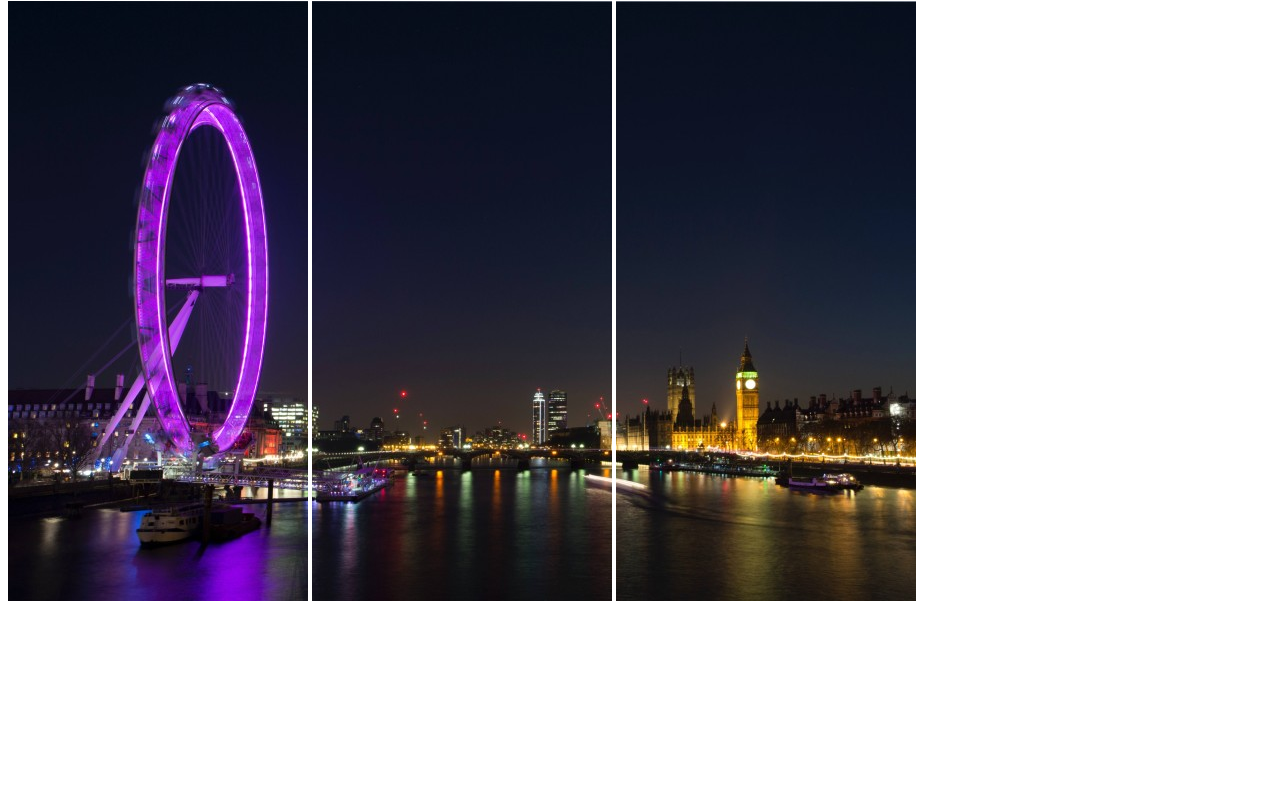
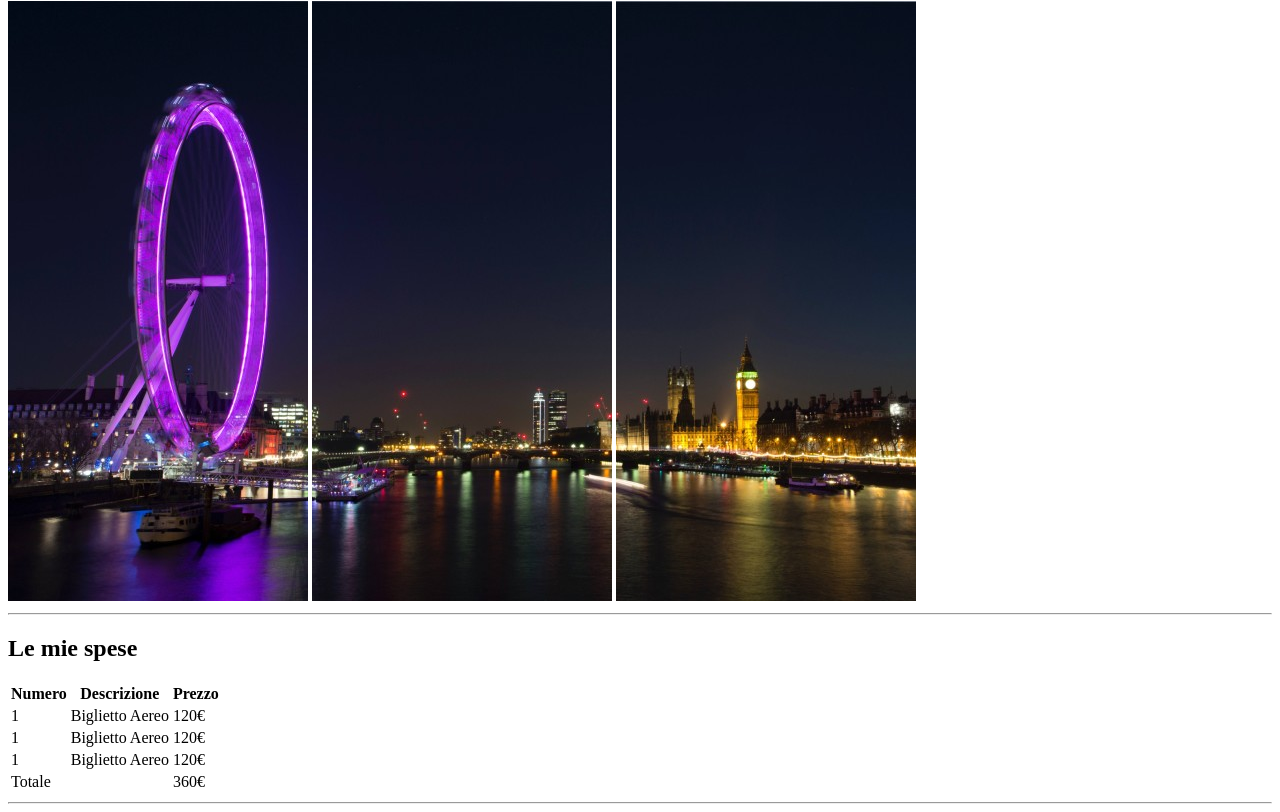
Before and after one commit to DaviCau/html-london-trip, a plain HTML site: page index.html in a window 1280 px wide. Shown: the part 79-891 px from the top of the page. Before the commit the page ends 800 px from the top, so only its background shows below. Drawn offline with Linux system fonts and the light colour scheme.

Commit message:
aggiunto sezione spese

```diff
--- a/index.html
+++ b/index.html
@@ -7,11 +7,53 @@
         <title>London Trip</title>
     </head>
     <body>
+        <!-- Aggiunti titolo e immagini -->
         <header>
             <h1>Il mio viaggio a londra</h1>
             <img src="img/pexels-bill-emrich-230794-0.jpg" alt="Londra immagine sinistra">
             <img src="img/pexels-bill-emrich-230794-1.jpg" alt="Londra immagine centrale">
             <img src="img/pexels-bill-emrich-230794-2.jpg" alt="Londra immagine destra">
+            <hr>
         </header>
+        <!-- /Aggiunti titolo e immagini -->
+
+        <!-- Sezione spese -->
+        <section>
+            <h2>Le mie spese</h2>
+            <table>
+                <thead>
+                    <tr>
+                        <th>Numero</th>
+                        <th>Descrizione</th>
+                        <th>Prezzo</th>
+                    </tr>
+                </thead>
+                <tbody>
+                    <tr>
+                        <td>1</td>
+                        <td>Biglietto Aereo</td>
+                        <td>120&#128;</td>
+                    </tr>
+                    <tr>
+                        <td>1</td>
+                        <td>Biglietto Aereo</td>
+                        <td>120&#128;</td>
+                    </tr>
+                    <tr>
+                        <td>1</td>
+                        <td>Biglietto Aereo</td>
+                        <td>120&#128;</td>
+                    </tr>
+                    <tr>
+                        <td>Totale</td>
+                        <td></td>
+                        <td>360&#128;</td>
+                    </tr>
+                </tbody>
+            </table>
+            <hr>
+        </section>
+        <!-- /Sezione spese -->
+
     </body>
 </html>
```
